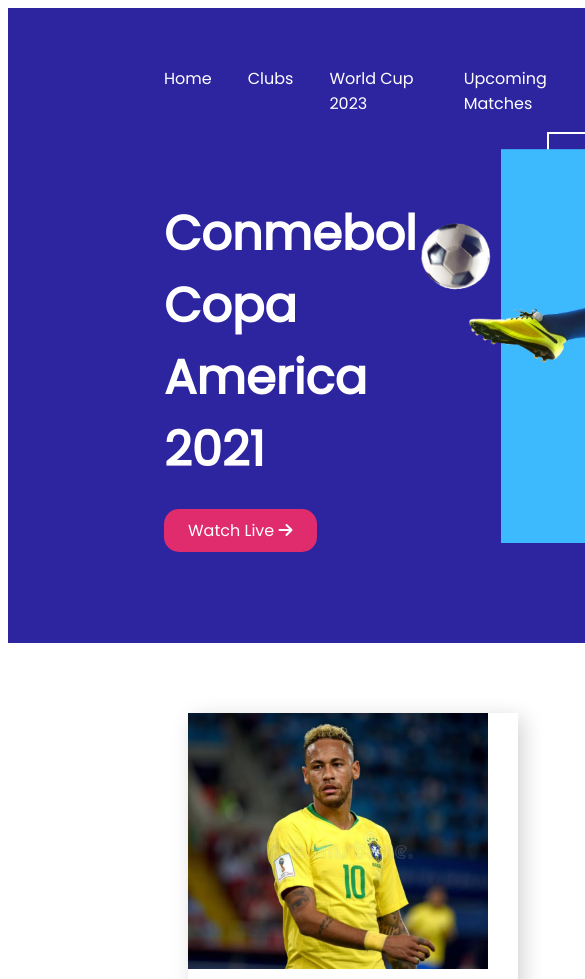
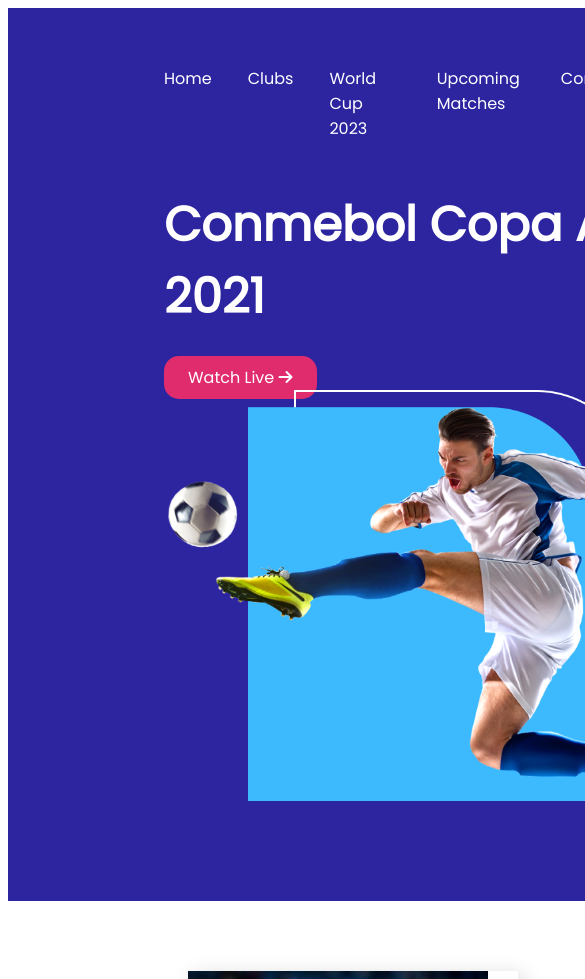
Before and after one commit to mahmudulhasan01/responsive-football, a plain HTML site: page index.html in a window 390 px wide. Shown: the top 979 px of the page, 585 px wide, since content can reach past the window. Drawn offline with Linux system fonts and the light colour scheme.

Commit message:
responsive for mobile device-3

```diff
--- a/styles/style.css
+++ b/styles/style.css
@@ -126,14 +126,16 @@ align-items: center;
 /* midea Quarise for mobile devise */
 @media only screen and (max-width:688px) {
     .header{
-        width: 200%;
+        width: 688px;
+    }
+    .header-container{
+        display: grid;
+        grid-template-columns: repeat(1,1fr);
     }
     .players{
         display: grid;
         grid-template-columns: repeat(1,1fr);
-    }
-    #highlights-special-id{
-        background-color: rgba(128, 0, 0, 0.335);
+
     }
     #highlights-info{
         display: grid;
```
